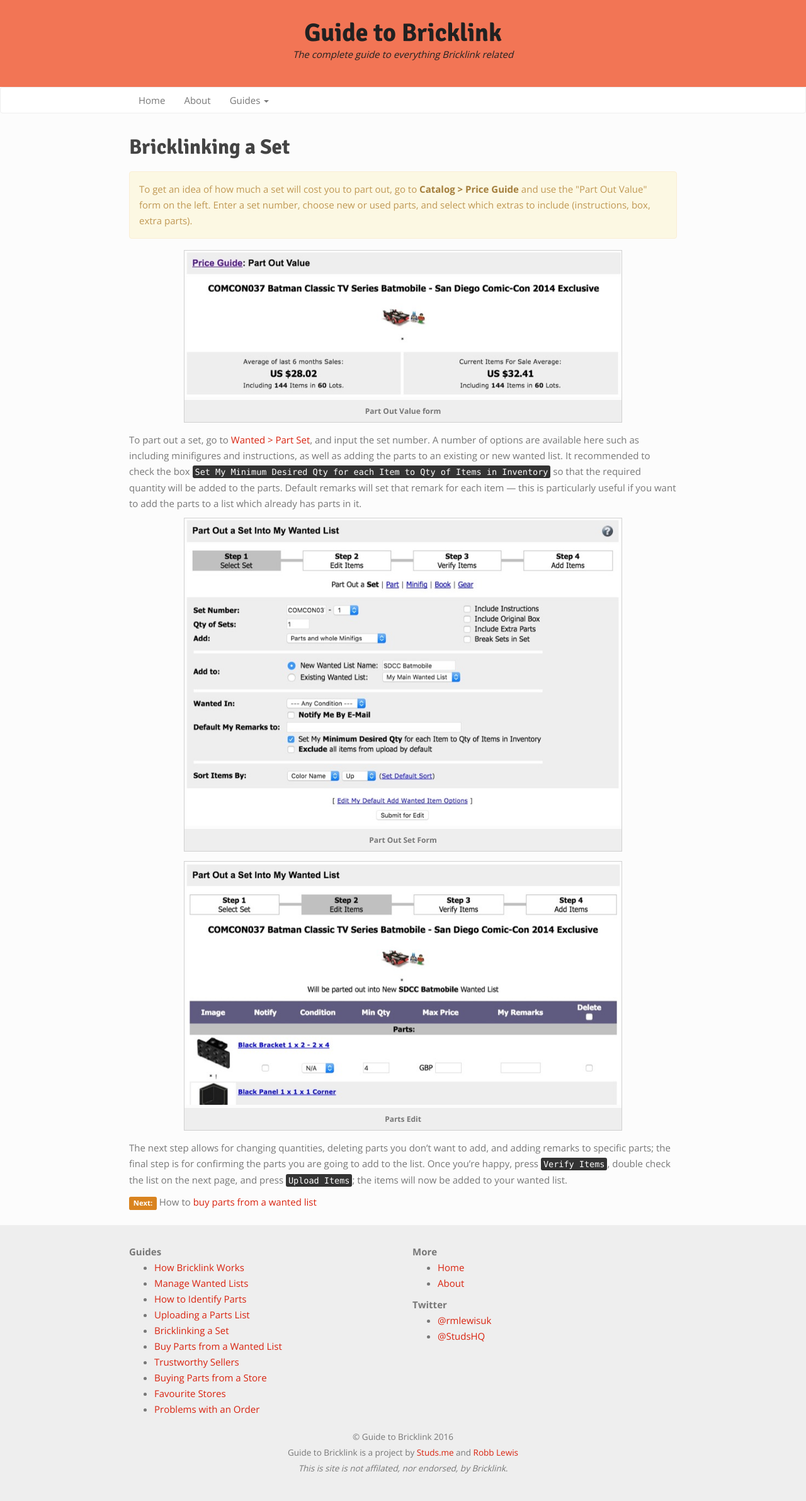
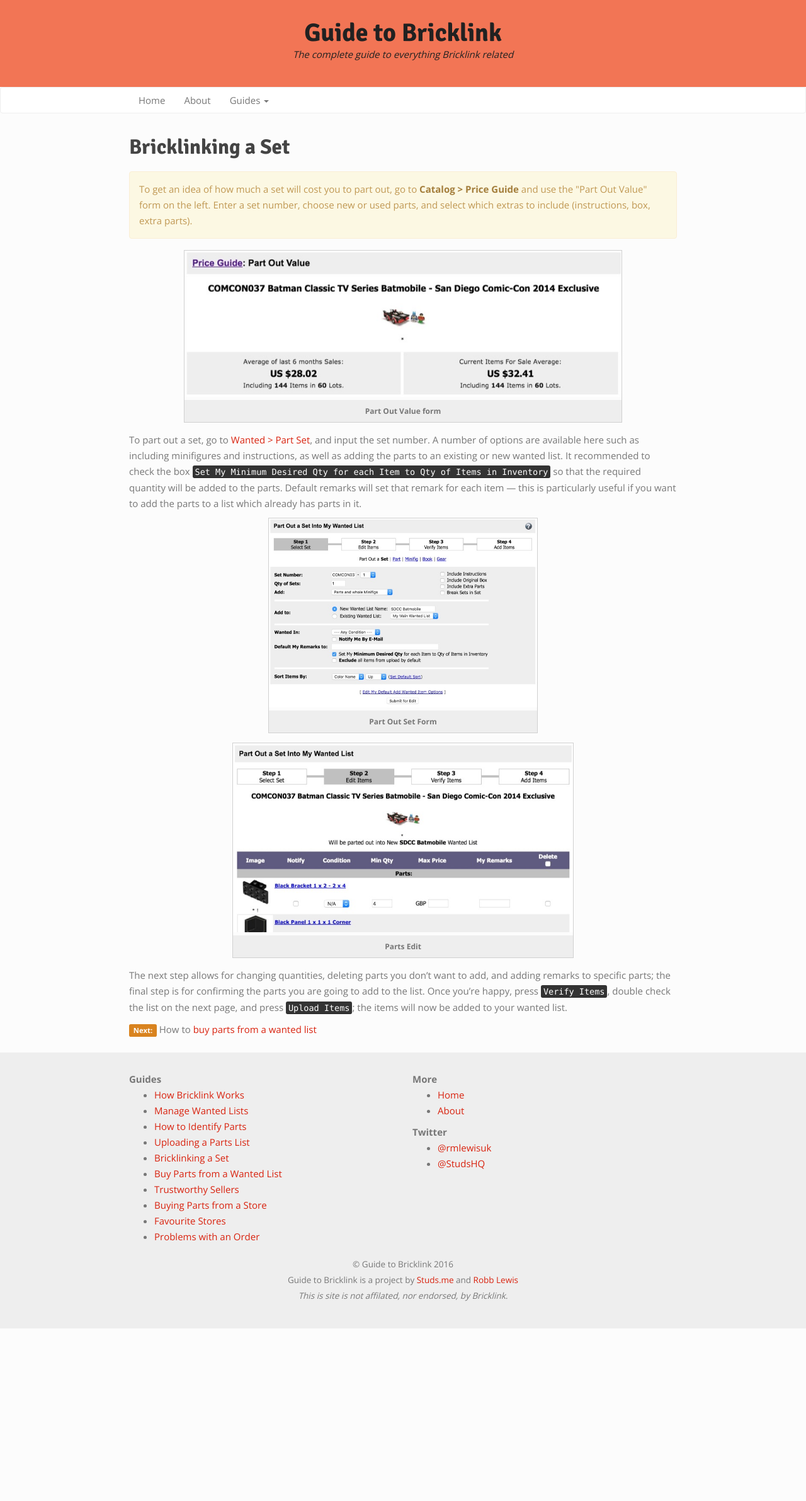
Before and after one commit to rknightuk/guidetobricklink, a Jekyll site: the page built from guides/05-bricklinking-a-set.md, in a window 1280 px wide. Shown: the whole page at 63% size. Built offline with Jekyll 4.4.1, drawn with Linux system fonts in a browser that asks for light colours; after the commit the page ends 2109 px from its top, so only the background shows below that.

Commit message:
Max height on images

```diff
--- a/assets/css/style.css
+++ b/assets/css/style.css
@@ -22,6 +22,7 @@
 
 img {
 	max-width: 100%;
+    max-height: 300px;
 }
 
 figure {
```
